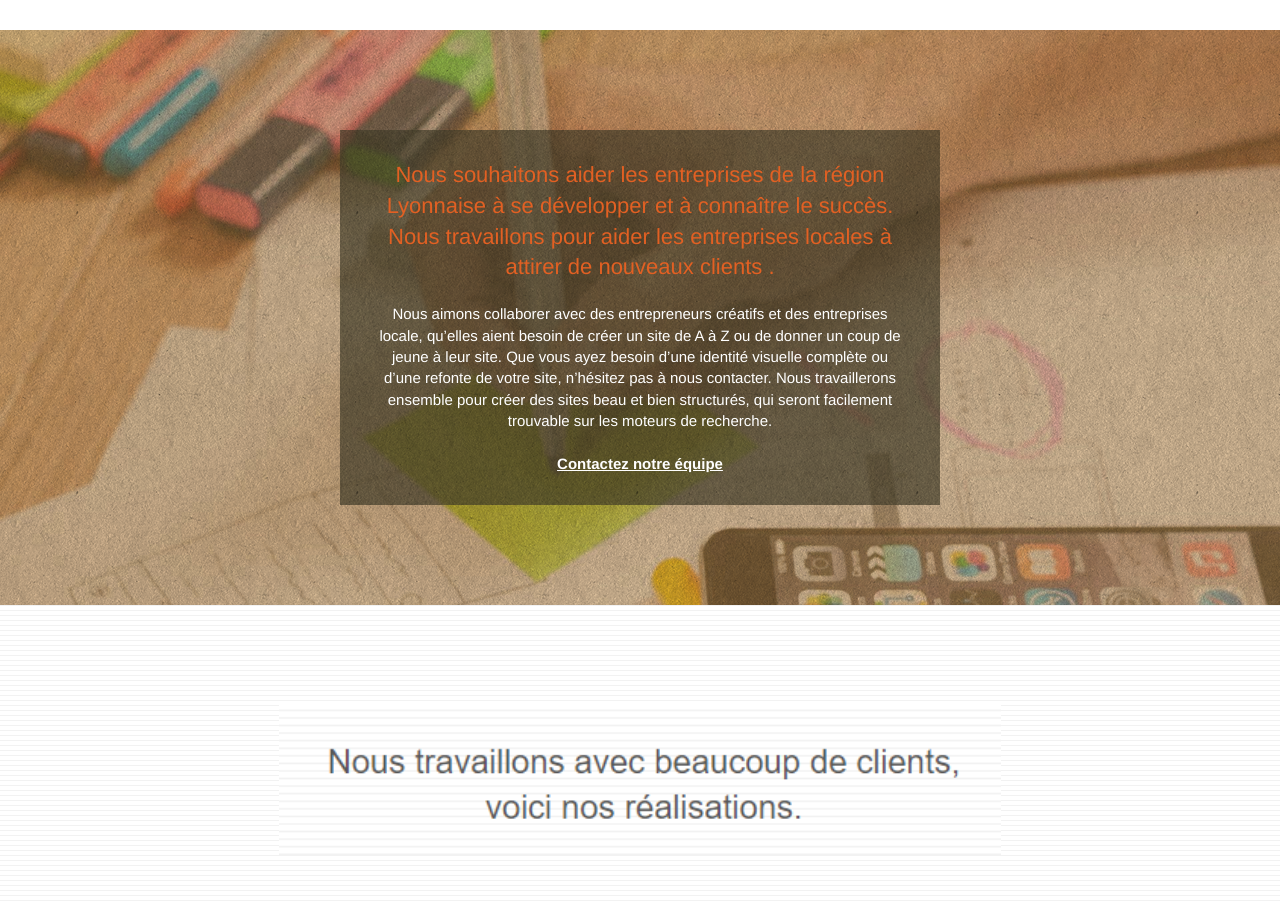
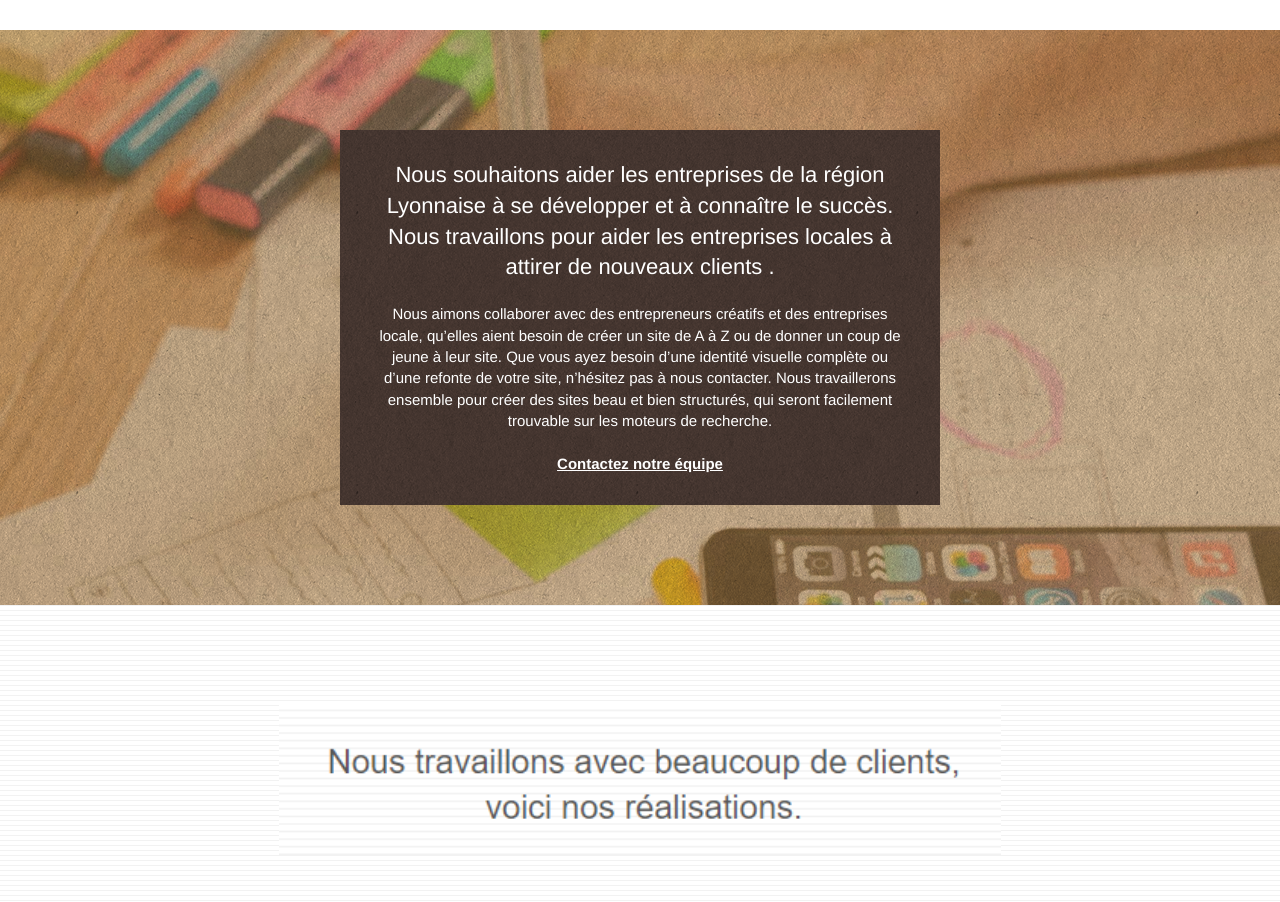
Before and after one commit to ReminaO/ReminaOmar_4_24052021, a plain HTML site: page index.html in a window 1280 px wide. Shown: the part 1320-2222 px from the top of the page. Drawn offline with Linux system fonts and the light colour scheme.

Commit message:
Modification contraste

```diff
--- a/style.css
+++ b/style.css
@@ -282,12 +282,12 @@ h3 {
 }
 
 .tc-white-2 {
-    color: white!important;
+    color: rgb(255, 255, 255)!important;
     text-align: center;
 }
 
 .tc-white-3 {
-    color: rgb(226, 96, 35)!important;
+    color: rgb(255, 255, 255)!important;
     text-align: center;
 }
 
@@ -430,7 +430,7 @@ h2 {
 }
 
 .black-background {
-    background-color: rgba(88, 80, 55, 0.7);
+    background-color: rgb(91, 71, 63);
     padding: 20px 20px 20px 20px;
 }
 
```
